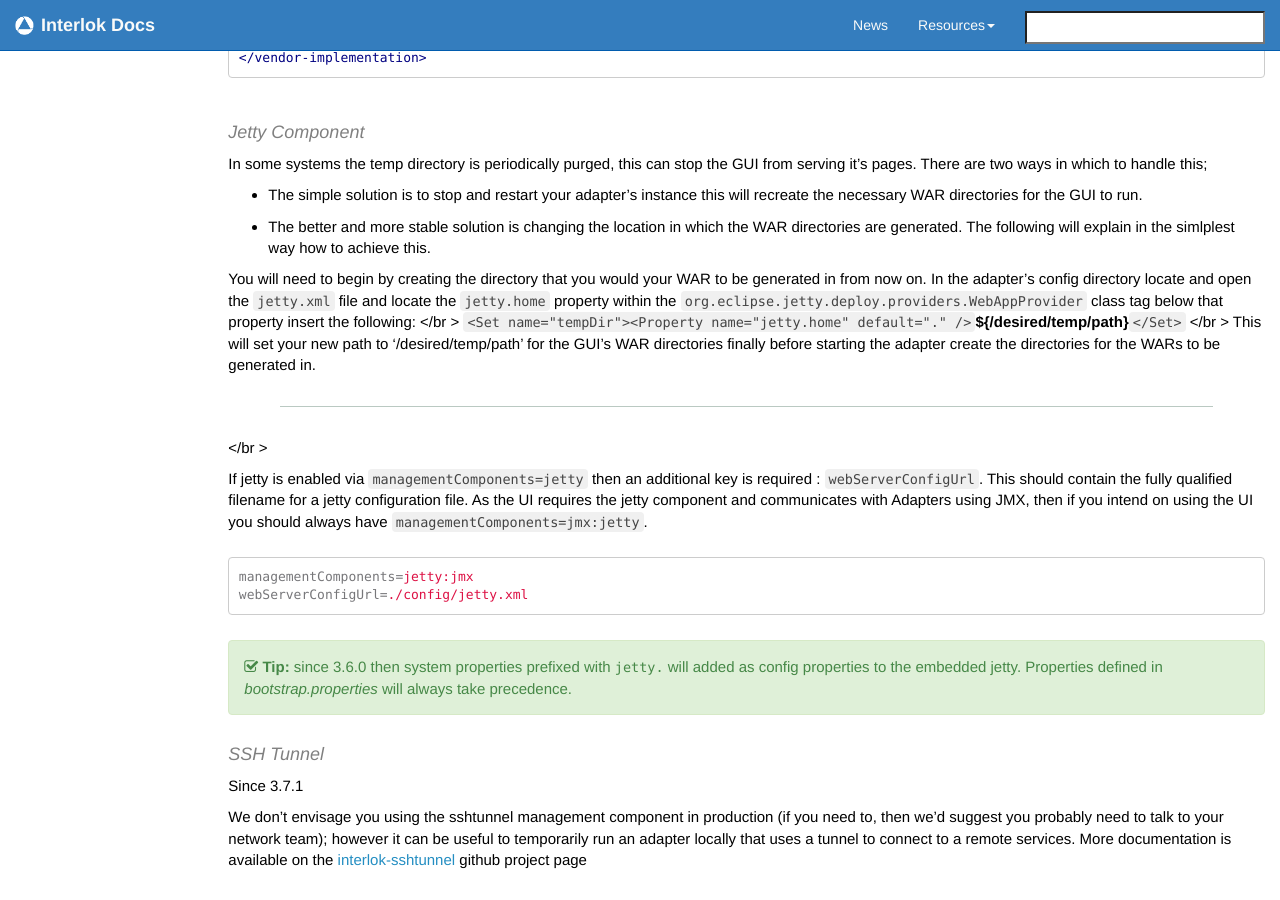
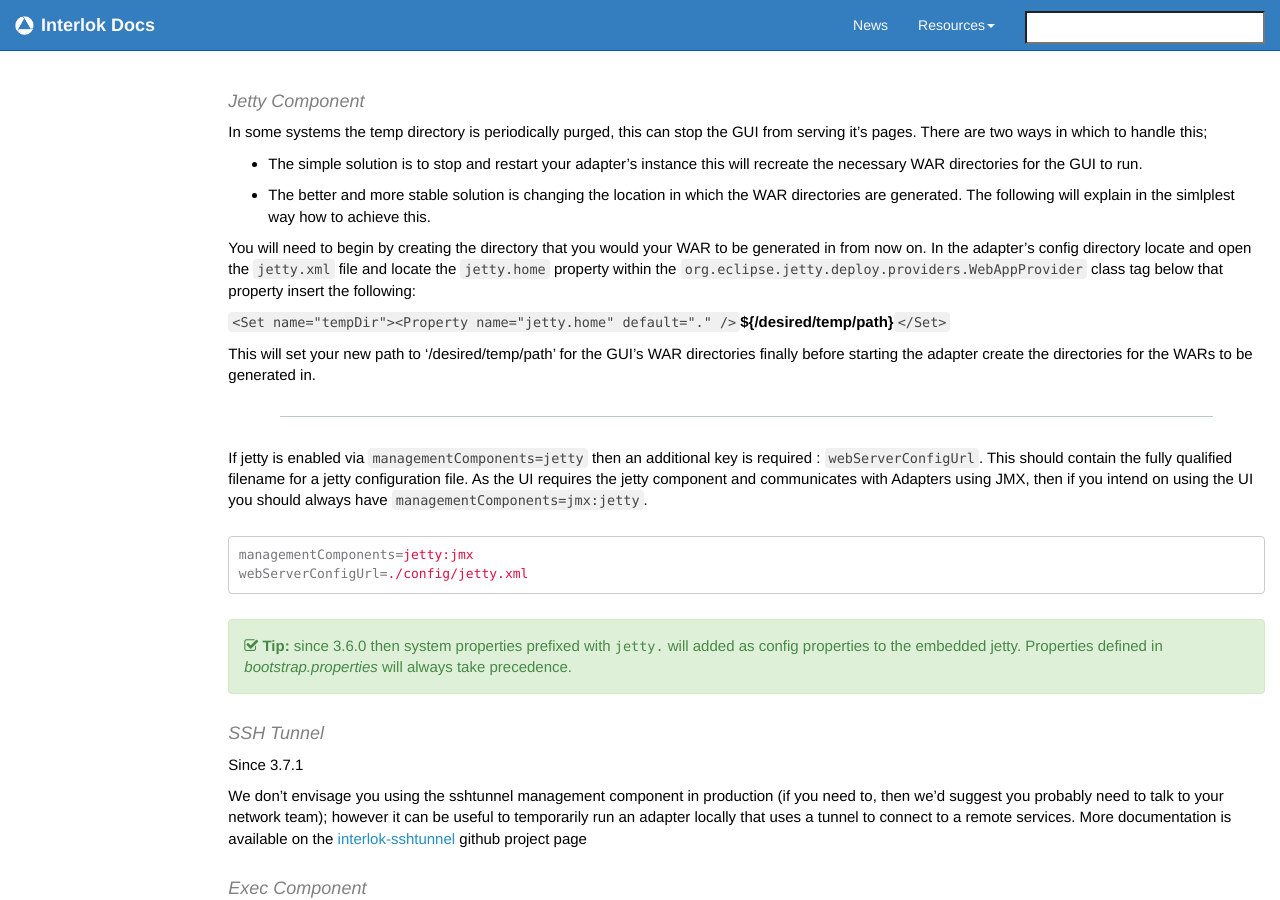
Before and after one commit to adaptris/interlok-docs-legacy, a Jekyll site: the page built from pages/adapter/adapter-bootstrap.md, in a window 1280 px wide and 900 px high, scrolled down 5863 px. Built offline with Jekyll 4.4.1, drawn with Linux system fonts in a browser that asks for light colours; nearby versions of some CDN libraries; comment, search, counter and statistics services are not loaded.

Commit message:
removing </br> from the page

```diff
--- a/pages/adapter/adapter-bootstrap.md
+++ b/pages/adapter/adapter-bootstrap.md
@@ -85,8 +85,6 @@ If the JMX management component is specified via `managementComponents=jmx` then
 |jmxserviceurl|The URL that will be passed into `JMXConnectorServerFactory#newJMXConnectorServer()`|
 |jmxserviceurl.objectname| The ObjectName to be associated with the `JMXConnectorServer` when registering it as an MBean, defaults to `Adaptris:type=JmxConnectorServer`|
 |jmxserviceurl.env.| Each property that matches this prefix is passed through to the JMXConnectorServer as part of its environment (minus the prefix); if the JMXConnectorServer required specific configuration, this is where you would do it. e.g. `jmxserviceurl.env.myEnvironment=ABCDE` would cause an environment containing `myEnvironment=ABCDE` to be passed into `JMXConnectorServerFactory#newJMXConnectorServer()`. The environment will be the equivalent of `Map<String, String>()`.
-
-</br>
 
 So, if we wanted to enable JMX over JMS using SonicMQ then we could have :
 
@@ -201,12 +199,13 @@ In some systems the temp directory is periodically purged, this can stop the GUI
 
 You will need to begin by creating the directory that you would your WAR to be generated in from now on.
 In the adapter's config directory locate and open the `jetty.xml` file and locate the `jetty.home` property within the `org.eclipse.jetty.deploy.providers.WebAppProvider` class tag below that property insert the following:
-</br > `<Set name="tempDir"><Property name="jetty.home" default="." />`__${/desired/temp/path}__`</Set>`
-</br > This will set your new path to '/desired/temp/path' for the GUI's WAR directories finally before starting the adapter create the directories for the WARs to be generated in.
+
+`<Set name="tempDir"><Property name="jetty.home" default="." />`__${/desired/temp/path}__`</Set>`
+
+This will set your new path to '/desired/temp/path' for the GUI's WAR directories finally before starting the adapter create the directories for the WARs to be generated in.
 
 ---
 
-</br >
 
 If jetty is enabled via `managementComponents=jetty` then an additional key is required : `webServerConfigUrl`. This should contain the fully qualified filename for a jetty configuration file. As the UI requires the jetty component and communicates with Adapters using JMX, then if you intend on using the UI you should always have `managementComponents=jmx:jetty`.
 
```
